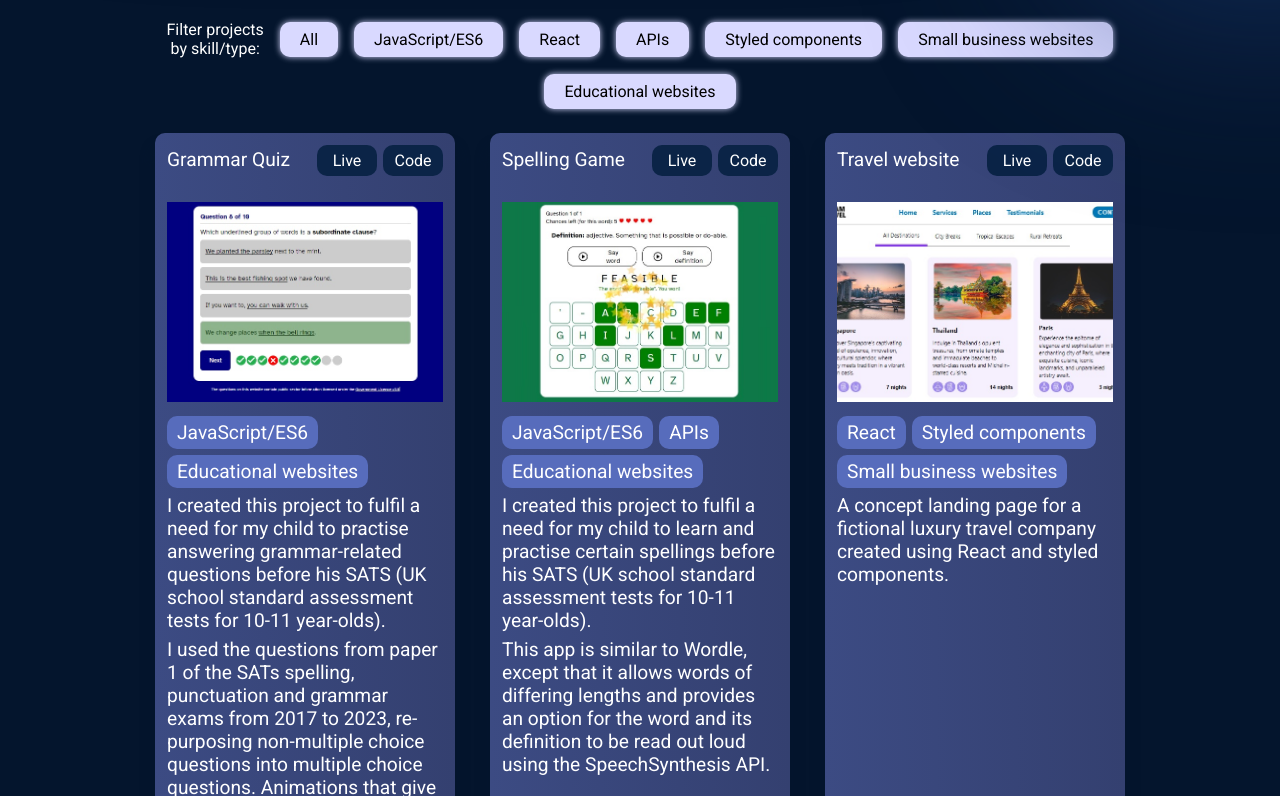
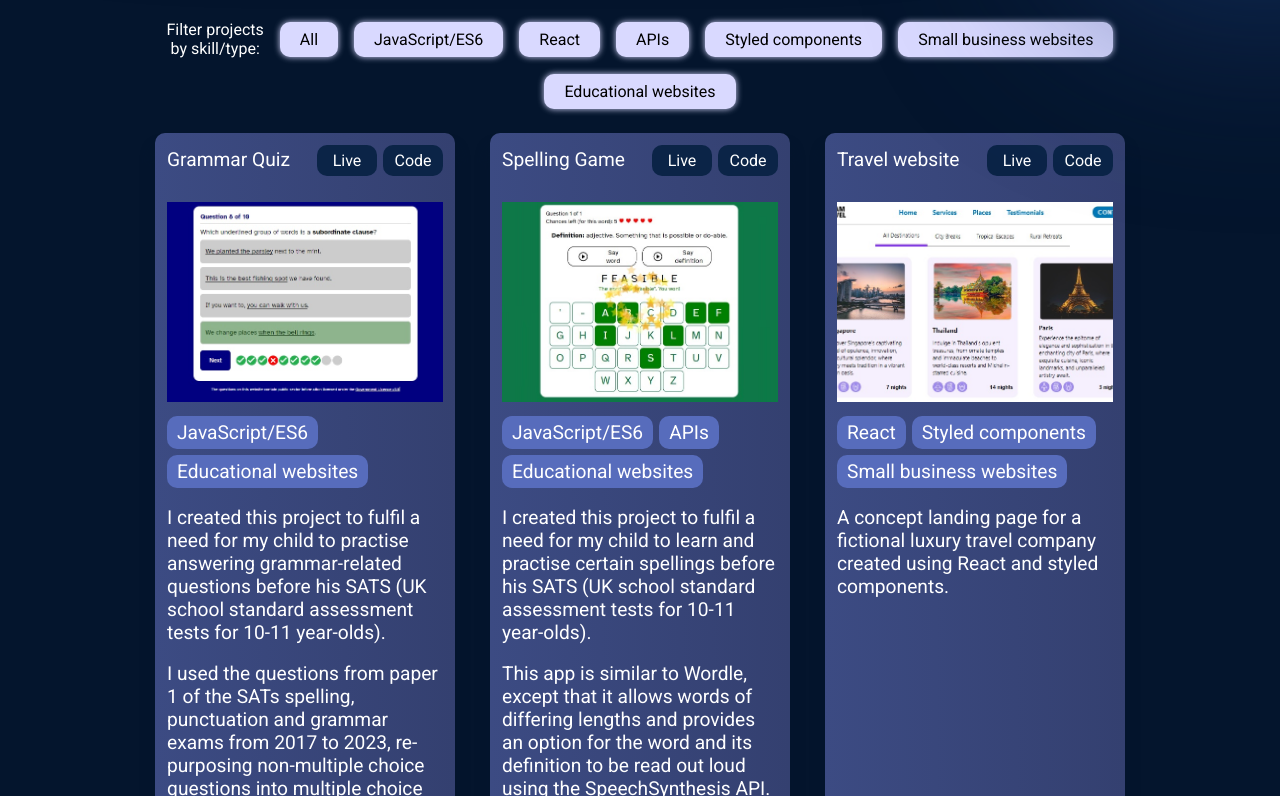
Before and after one commit to Nadia982/portfolio-2024-05, a React (Vite) app: page / in a window 1280 px wide. Shown: the part 464-1260 px from the top of the page. Built offline with nearby package versions, Linux system fonts and the light colour scheme.

Commit message:
increased space between project description paragraphs

```diff
--- a/src/components/Projects/ProjectCard.module.css
+++ b/src/components/Projects/ProjectCard.module.css
@@ -10,6 +10,7 @@
     padding: 0 12px 12px;
     max-width: 300px;
     flex-grow: 1;
+    padding-bottom: 24px;
     }
 
 .image {
@@ -33,7 +34,7 @@
 }
 
 .description {
-    margin-top: 6px;
+    margin-top: 18px;
     font-size: var(--font-s);
     font-weight: 400;
 }
```
